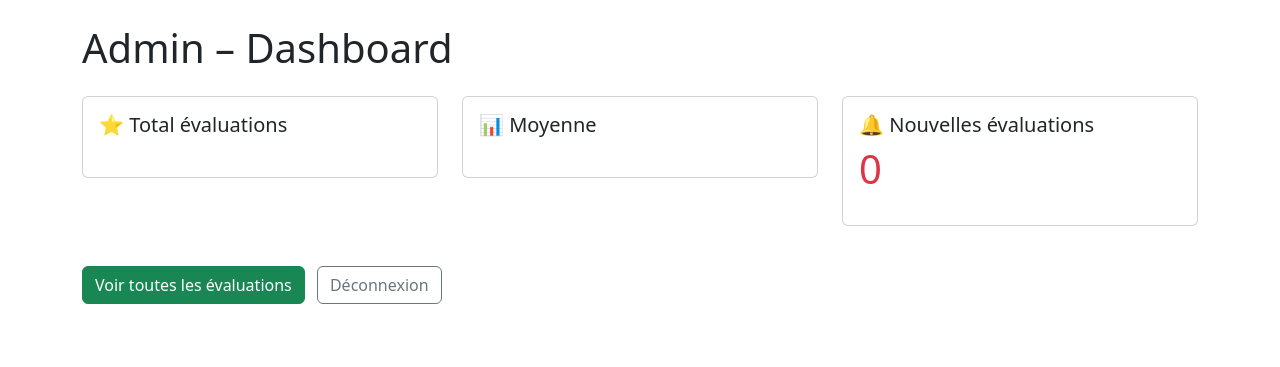
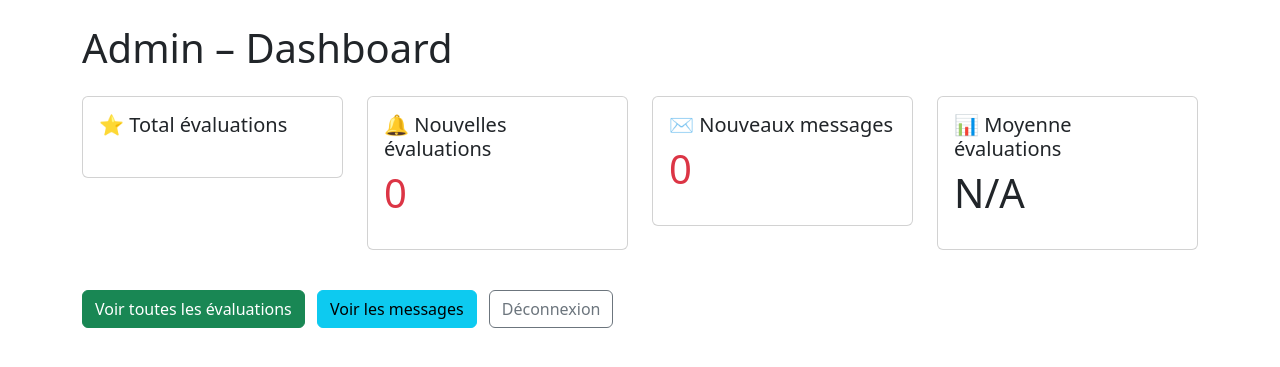
Before and after one commit to mybsow/pdf-fusion-pro_ultimate, a Python web app: template templates/admin/dashboard.html in a window 1280 px wide. Shown: the top 367 px of the page. Run offline with Jinja, Linux system fonts and the light colour scheme; the template is opened without the code that fills it, so the values that code supplies are empty.

Commit message:
Update dashboard.html

```diff
--- a/templates/admin/dashboard.html
+++ b/templates/admin/dashboard.html
@@ -10,29 +10,44 @@
 <h1>Admin – Dashboard</h1>
 
 <div class="row mt-4">
-  <div class="col-md-4 mb-3">
+  <div class="col-md-3 mb-3">
     <div class="card p-3">
       <h5>⭐ Total évaluations</h5>
       <p class="display-6">{{ stats.ratings }}</p>
     </div>
   </div>
-  <div class="col-md-4 mb-3">
+  <div class="col-md-3 mb-3">
     <div class="card p-3">
-      <h5>📊 Moyenne</h5>
-      <p class="display-6">{{ stats.average }}</p>
+      <h5>🔔 Nouvelles évaluations</h5>
+      <p class="display-6 text-danger">{{ stats.unseen_ratings or 0 }}</p>
     </div>
   </div>
-  <div class="col-md-4 mb-3">
+  <div class="col-md-3 mb-3">
     <div class="card p-3">
-      <h5>🔔 Nouvelles évaluations</h5>
-      <p class="display-6 text-danger">{{ stats.unseen or 0 }}</p>
+      <h5>✉️ Nouveaux messages</h5>
+      <p class="display-6 text-danger">{{ stats.new_messages or 0 }}</p>
+    </div>
+  </div>
+  <div class="col-md-3 mb-3">
+    <div class="card p-3">
+      <h5>📊 Moyenne évaluations</h5>
+      <p class="display-6">{{ stats.average or "N/A" }}</p>
     </div>
   </div>
 </div>
 
 <div class="mt-4">
   <a href="{{ url_for('admin.admin_ratings') }}" class="btn btn-success me-2">
-    Voir toutes les évaluations {% if stats.unseen %} <span class="badge bg-danger">{{ stats.unseen }} nouvelles</span> {% endif %}
+    Voir toutes les évaluations
+    {% if stats.unseen_ratings %}
+      <span class="badge bg-danger">{{ stats.unseen_ratings }} nouvelles</span>
+    {% endif %}
+  </a>
+  <a href="{{ url_for('admin.admin_messages') }}" class="btn btn-info me-2">
+    Voir les messages
+    {% if stats.new_messages %}
+      <span class="badge bg-danger">{{ stats.new_messages }} nouveaux</span>
+    {% endif %}
   </a>
   <a href="{{ url_for('admin.admin_logout') }}" class="btn btn-outline-secondary">Déconnexion</a>
 </div>
```
